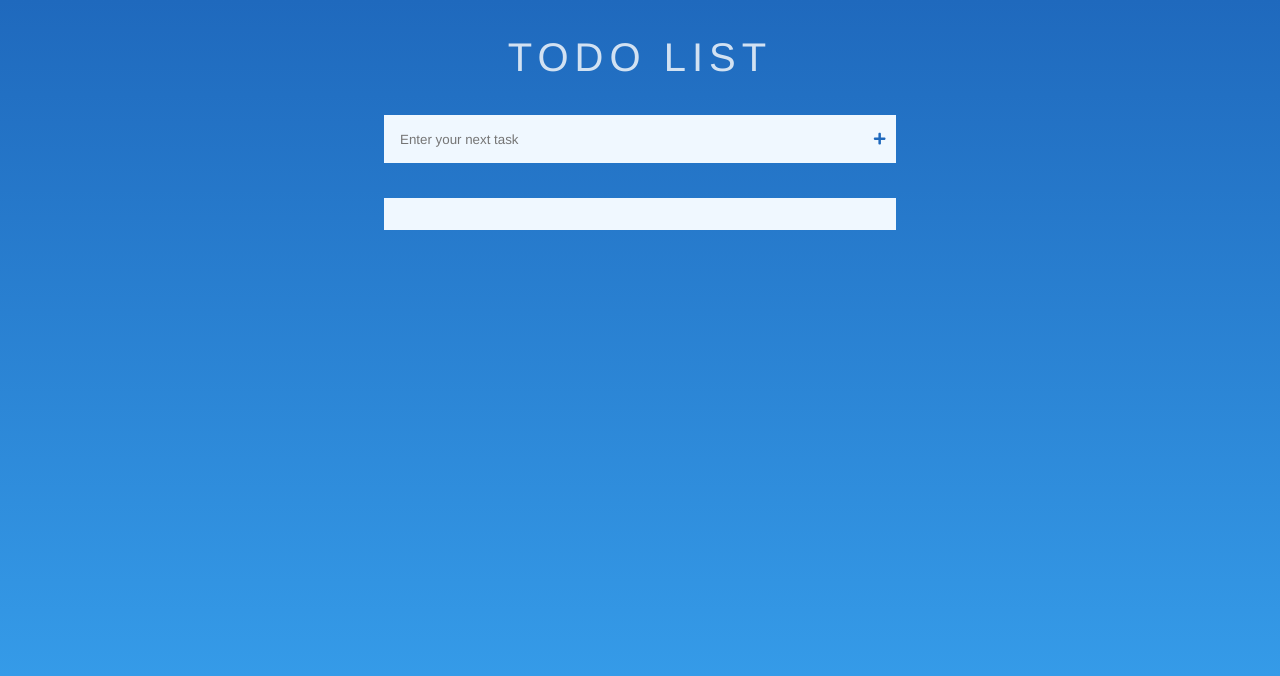
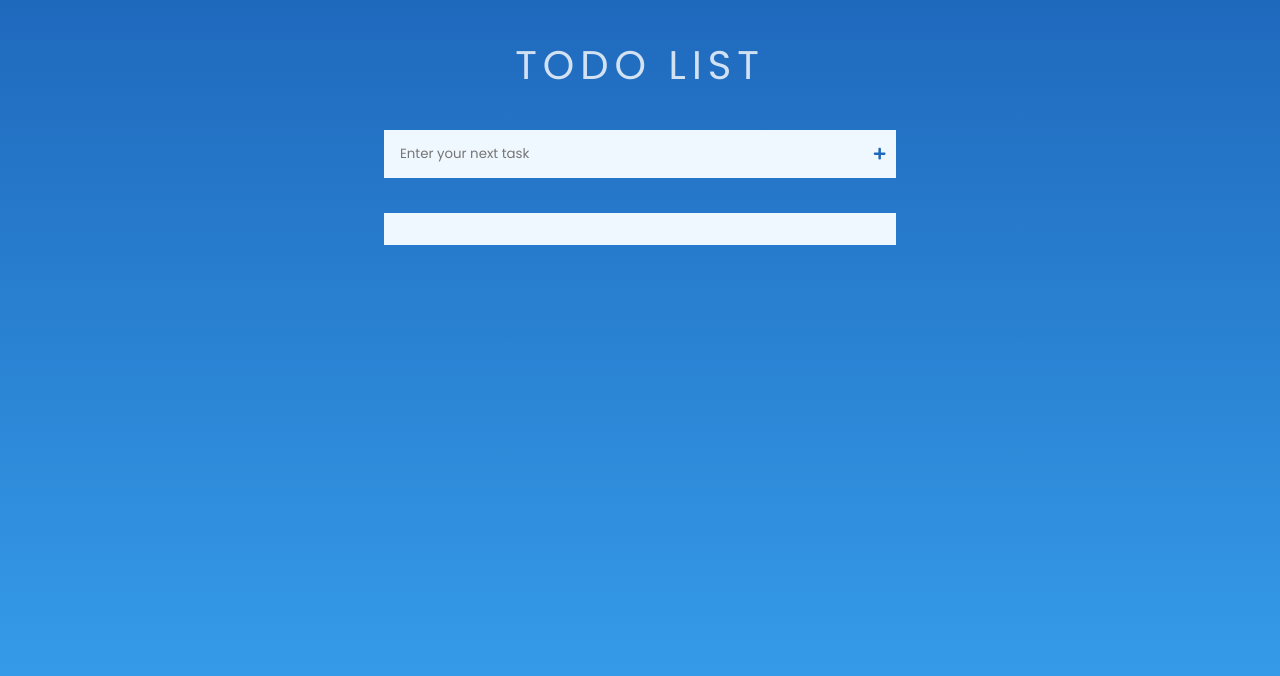
Before and after one commit to pmagalhaes2/todo-list, a React (Vite) app: page / in a window 1280 px wide. Shown: the top 676 px of the page. Built offline with nearby package versions, Linux system fonts and the light colour scheme.

Commit message:
chore: load new font

```diff
--- a/index.html
+++ b/index.html
@@ -3,6 +3,7 @@
   <head>
     <meta charset="UTF-8" />
     <meta name="viewport" content="width=device-width, initial-scale=1.0" />
+    <link href="https://fonts.googleapis.com/css2?family=Montserrat:wght@400;500;600;700&family=Poppins:wght@400;500;700&display=swap" rel="stylesheet">
     <title>Todo List</title>
   </head>
   <body>
--- a/src/index.css
+++ b/src/index.css
@@ -3,7 +3,7 @@
   border: 0;
   margin: 0;
   box-sizing: border-box;
-  font-family: 'Avenir', 'Helvetica', 'sans-serif';
+  font-family: 'Poppins', sans-serif;
 }
 
 :root {
```
